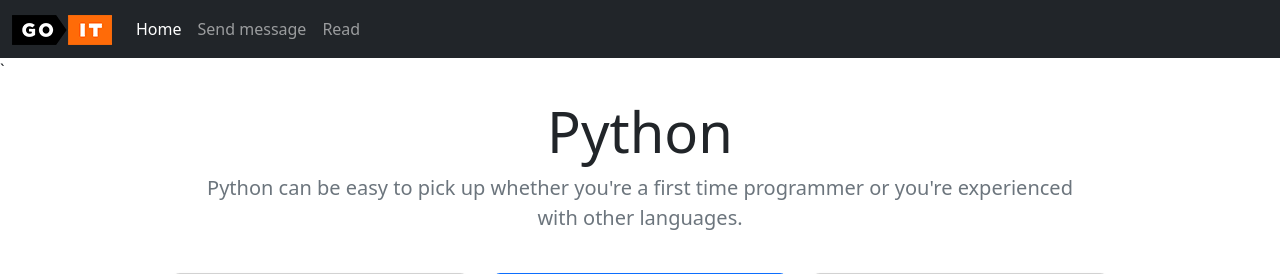
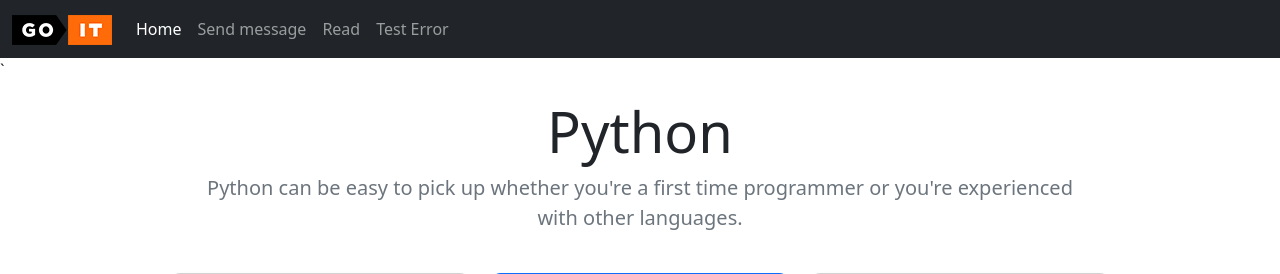
Before and after one commit to veo8888/goit-pythonweb-hw-03, a Flask app: page / in a window 1280 px wide. Shown: the top 274 px of the page. Run offline with Flask 3, Linux system fonts and the light colour scheme.

Commit message:
Added a test for 404 errors

```diff
--- a/templates/header.html
+++ b/templates/header.html
@@ -16,6 +16,9 @@
                     <li class="nav-item">
                         <a class="nav-link" href="/read">Read</a>
                     </li>
+                    <li class="nav-item">
+                        <a class="nav-link" href="/reeeeeed">Test Error</a>
+                    </li>
                 </ul>
             </div>
         </div>
```
